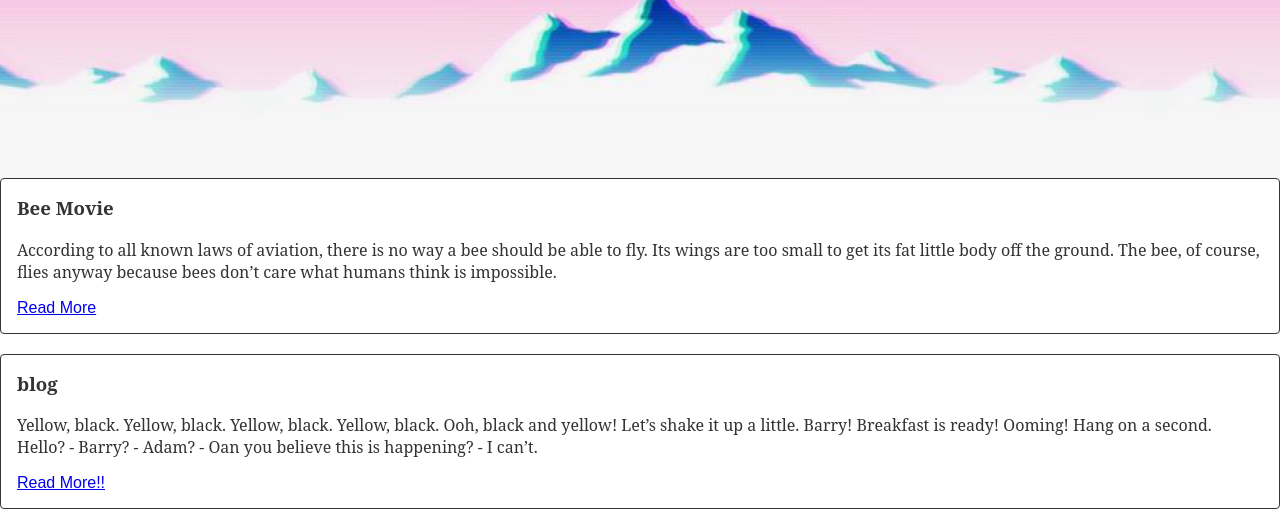
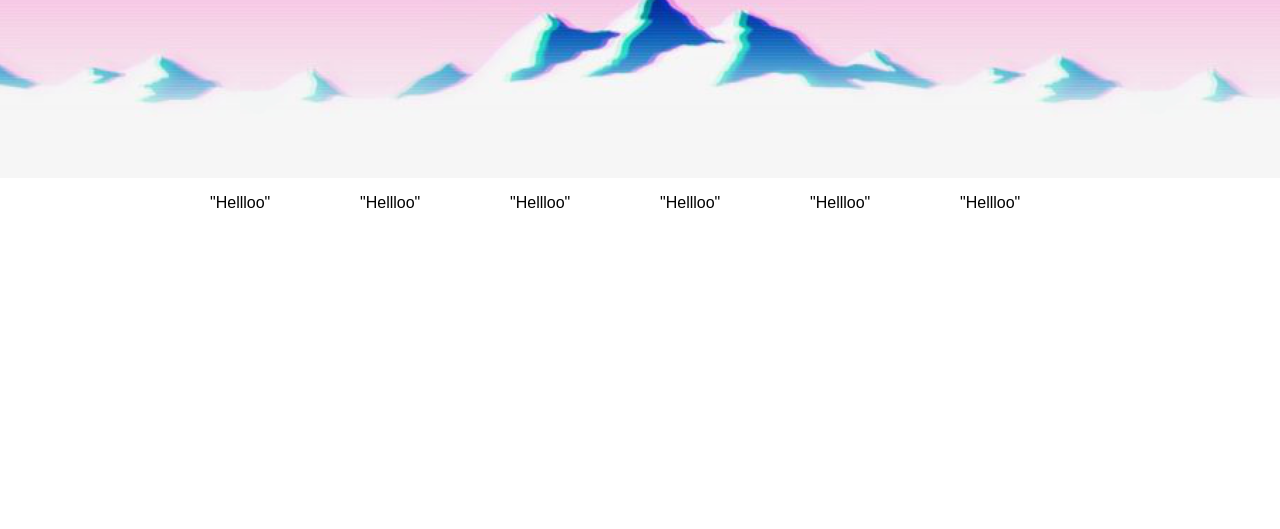
Before and after one commit to DannMcC/portfolio-new, a React app: page / in a window 1280 px wide. Shown: the part 462-991 px from the top of the page. After the commit the page ends 800 px from the top, so only its background shows below. Built offline with nearby package versions, Linux system fonts and the light colour scheme; some packages are replaced by stand-ins of ours; no server answers.

Commit message:
list added

```diff
--- a/src/components/App.js
+++ b/src/components/App.js
@@ -1,5 +1,6 @@
 import React, { Component } from 'react'
 import './App.sass'
+import PortfolioItems from './PortfolioItems.js'
 
 class App extends Component {
 
@@ -18,7 +19,8 @@
         name: data.name,
         location: data.location,
         imageURL: data.avatar_url,
-        bio: data.bio
+        bio: data.bio,
+        current: data.repos_url
       })
     })
   }
@@ -35,26 +37,9 @@
           <p> {this.state.bio} </p>
         </div>
       </header>
-      <main>
-        <div className='blog'>
-          <article>
-            {/* <header style='background-image: url(./dan.png);' /> */}
-            <div>
-              <h3>Bee Movie</h3>
-              <p>According to all known laws of aviation, there is no way a bee should be able to fly. Its wings are too small to get its fat little body off the ground. The bee, of course, flies anyway because bees don’t care what humans think is impossible.</p>
-              <a className='more' href='#'>Read More</a>
-            </div>
-          </article>
-          <article>
-            {/* <header style="background-image: url('https://tctechcrunch2011.files.wordpress.com/2015/04/codecode.jpg?w=738')" /> */}
-            <div>
-              <h3>blog</h3>
-              <p>Yellow, black. Yellow, black. Yellow, black. Yellow, black. Ooh, black and yellow! Let’s shake it up a little. Barry! Breakfast is ready! Ooming! Hang on a second. Hello? - Barry? - Adam? - Oan you believe this is happening? - I can’t.</p>
-              <a className='more' href='#'>Read More!!</a>
-            </div>
-          </article>
-        </div>
-      </main>
+
+      <PortfolioItems />
+
     </div>
   }
 }
--- a/src/components/App.sass
+++ b/src/components/App.sass
@@ -26,35 +26,39 @@
     p
       margin: 0
 
-article
-  background-color: #fff
-  color: #333
-  border-radius: 4px
-  position: relative
-  margin-bottom: 20px
-  border: 1px solid #333
+main
+  background-color: rgb(33, 41, 150)
 
-  div
-    padding: 1em
+  article
+    background-color: rgba(235, 241, 255, 0.75)
+    color: #333
+    border-radius: 4px
+    position: relative
+    // margin: 10px
+    margin-bottom: 20px
+    border: 1px solid #333
+
+    div
+      padding: 1em
 
 
-  header
-    background-color: red
-    background-repeat: no-repeat
-    background-size: cover
-    background-position: center
-    border-radius: 4px 4px 0 0
-    height: 50px
+    header
+      background-color: red
+      background-repeat: no-repeat
+      background-size: cover
+      background-position: center
+      border-radius: 4px 4px 0 0
+      height: 50px
 
 
-  h3
-    font-family: 'Noto serif', serif
-    font-weight: 700
-    margin-top: 0
+    h3
+      font-family: 'Noto serif', serif
+      font-weight: 700
+      margin-top: 0
 
 
-  p
-    font-family: 'Noto serif', serif
+    p
+      font-family: 'Noto serif', serif
 
 
 @keyframes bgAnim
--- /dev/null
+++ b/src/components/Items.sass
@@ -0,0 +1,31 @@
+div
+
+  ul
+    display: flex
+    flex-direction: row
+    list-style: none
+    flex-wrap: wrap
+    justify-content: center
+    align-items: center
+
+
+    li
+      width: 150px
+      height: 100px
+
+
+
+@keyframes bgAnim
+  // from
+  //   transform: translateX(  0%)
+  // to
+  //   transform: translateX( 100%)
+
+  0%
+    background-position: 0vw 0
+
+  // 50%
+  //   background-position: 100vw
+
+  100%
+    background-position: 9000vw 0
--- /dev/null
+++ b/src/components/portfolioItems.js
@@ -0,0 +1,19 @@
+import React, { Component } from 'react'
+import './Items.sass'
+
+class PortfolioItems extends Component {
+  render () {
+    return <div>
+      <ul>
+        <li>"Hellloo"</li>
+        <li>"Hellloo"</li>
+        <li>"Hellloo"</li>
+        <li>"Hellloo"</li>
+        <li>"Hellloo"</li>
+        <li>"Hellloo"</li>
+      </ul>
+    </div>
+  }
+}
+
+export default PortfolioItems
```
